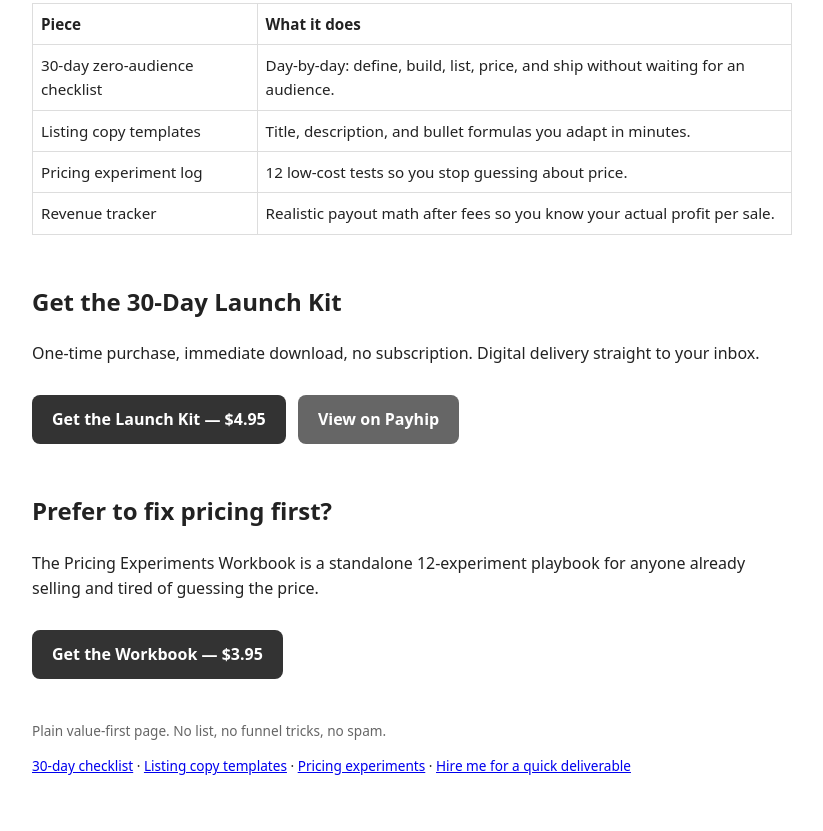
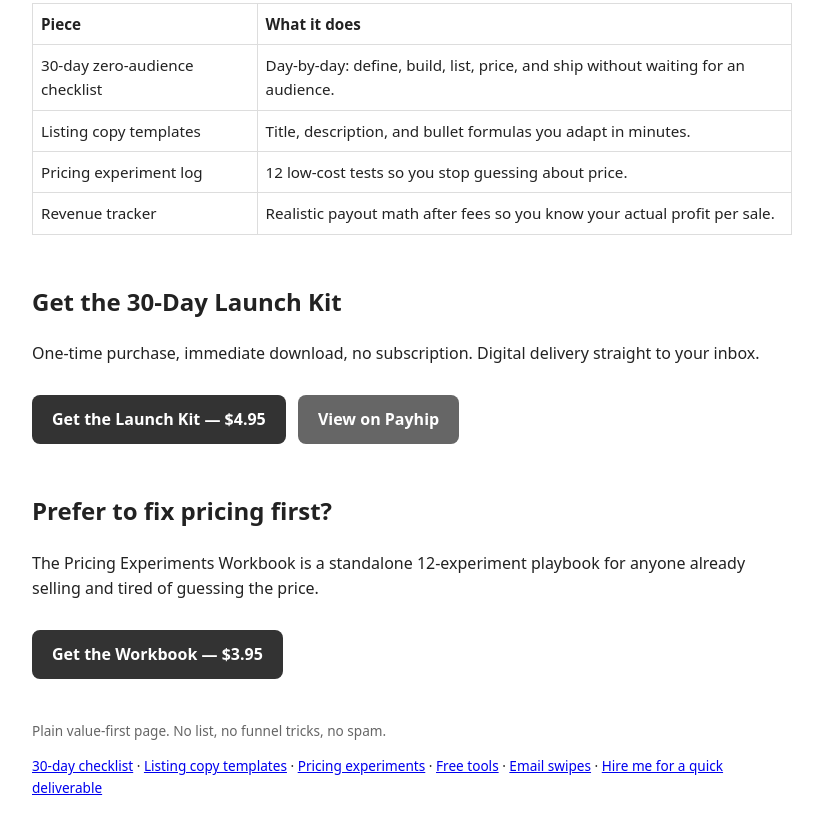
Before and after one commit to zerotofirstsales/profitops-landing, a plain HTML site: page index.html in a window 1280 px wide. Shown: the part 283-1114 px from the top of the page, without its empty margins (228-1051 px from the left). Drawn offline with Linux system fonts and the light colour scheme.

Commit message:
ProfitOps owned-channel update: value pages + nav

```diff
--- a/index.html
+++ b/index.html
@@ -38,6 +38,6 @@
 <a class="cta" href="https://ko-fi.com/s/7e3cdcd43e">Get the Workbook — $3.95</a>
 
 <p style="margin-top:3em;font-size:.85em;color:#666">Plain value-first page. No list, no funnel tricks, no spam.</p>
-<p style="font-size:.85em"><a href="30-day-launch-checklist.html">30-day checklist</a> · <a href="listing-copy-templates.html">Listing copy templates</a> · <a href="pricing-experiments.html">Pricing experiments</a> · <a href="b2b.html">Hire me for a quick deliverable</a></p>
+<p style="font-size:.85em"><a href="30-day-launch-checklist.html">30-day checklist</a> · <a href="listing-copy-templates.html">Listing copy templates</a> · <a href="pricing-experiments.html">Pricing experiments</a> · <a href="free-tools-guide.html">Free tools</a> · <a href="email-swipes.html">Email swipes</a> · <a href="b2b.html">Hire me for a quick deliverable</a></p>
 </body>
 </html>
```
